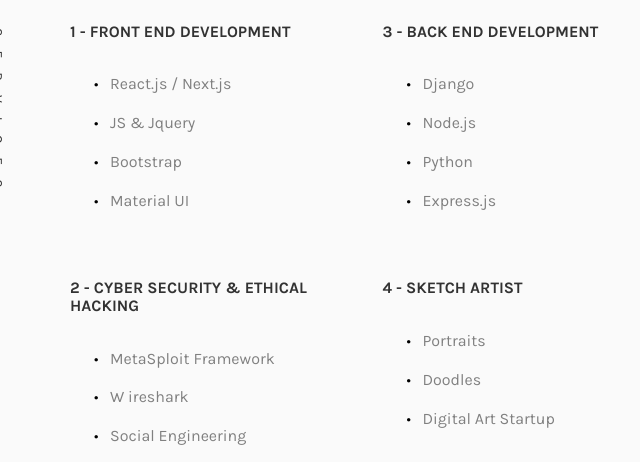
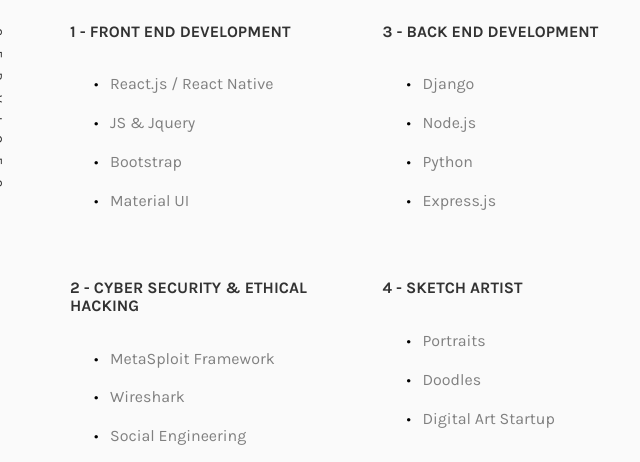
Before and after one commit to prakashtaz0091/prakashtaz0091.github.io, a plain HTML site: page index.html in a window 1280 px wide. Shown: the part 1309-1771 px from the top of the page, 0-640 px from the left. Drawn offline with nearby package versions, Linux system fonts and the light colour scheme; files whose address does not match are found by name; a web font is replaced by a local one.

Commit message:
react native

```diff
--- a/index.html
+++ b/index.html
@@ -139,7 +139,7 @@
                     <div class="services animate-box">
                       <h3>1 - Front End Development</h3>
                       <ul>
-                        <li>React.js / Next.js</li>
+                        <li>React.js / React Native</li>
                         <li>JS &amp; Jquery</li>
                         <li>Bootstrap</li>
                         <li>Material UI</li>
@@ -149,7 +149,7 @@
                       <h3>2 - Cyber Security & Ethical Hacking</h3>
                       <ul>
                         <li>MetaSploit Framework</li>
-                        <li>W ireshark</li>
+                        <li>Wireshark</li>
                         <li>Social Engineering</li>
                       </ul>
                     </div>
```
